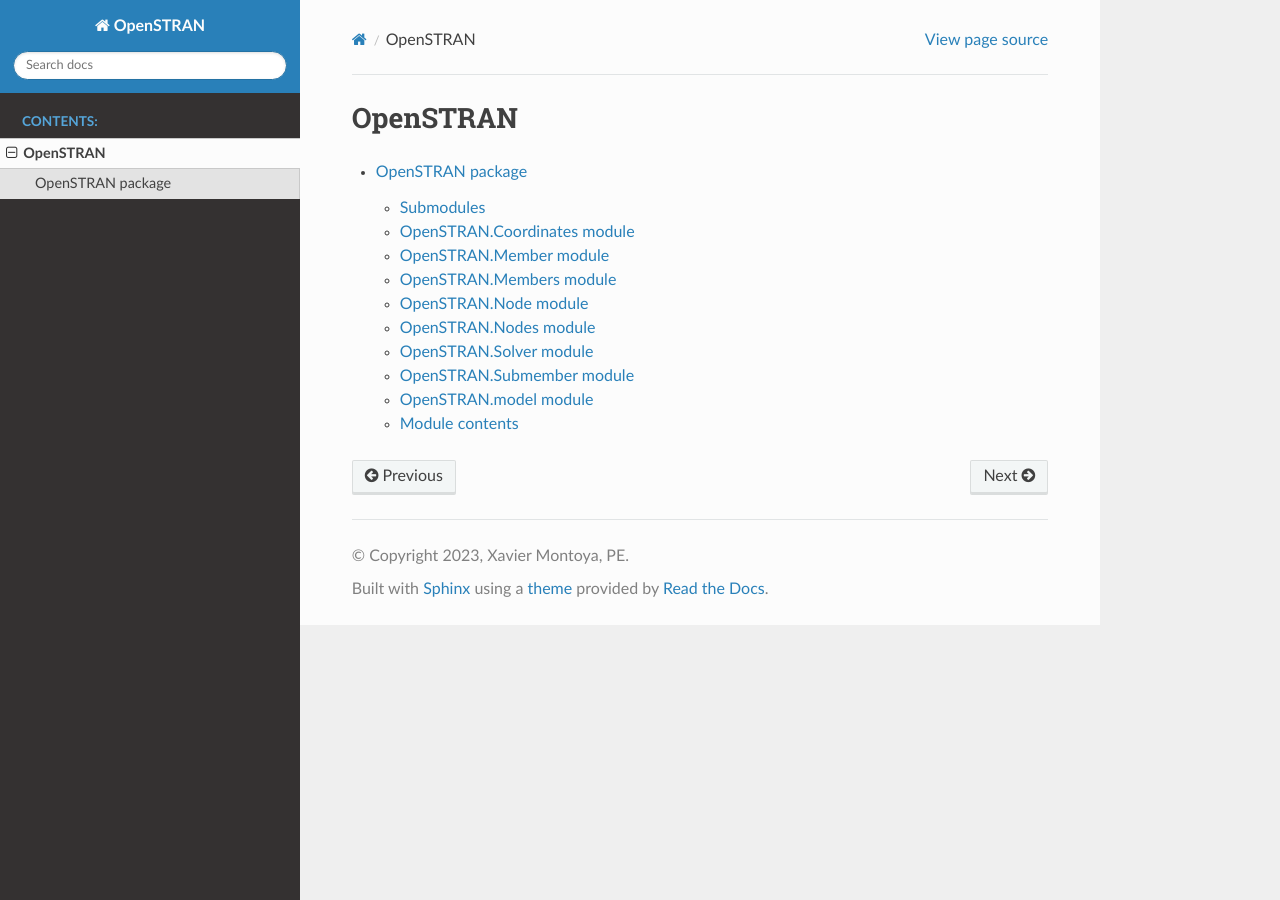
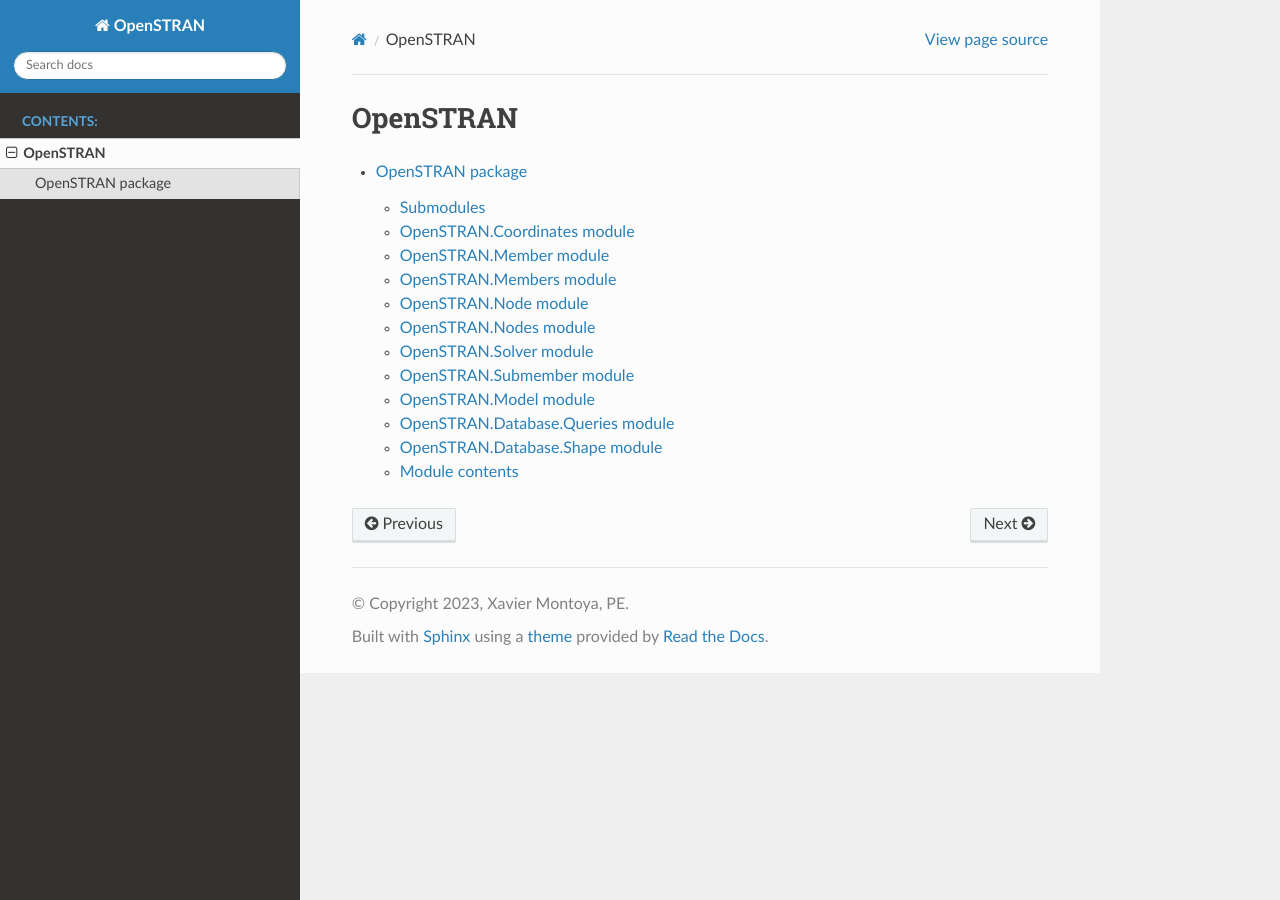
Before and after one commit to 3l-Sabio/OpenSTRAN, a Sphinx documentation site: the page built from docs/source/modules.rst, in a window 1280 px wide. Built offline with Sphinx 7.4.7 and the Read the Docs theme 3.1.0, drawn with Linux system fonts in a browser that asks for light colours.

Commit message:
add database modules

```diff
--- a/docs/source/OpenSTRAN.rst
+++ b/docs/source/OpenSTRAN.rst
@@ -60,10 +60,26 @@
    :show-inheritance:
    :undoc-members:
 
-OpenSTRAN.model module
+OpenSTRAN.Model module
 ----------------------
 
-.. automodule:: OpenSTRAN.model
+.. automodule:: OpenSTRAN.Model
+   :members:
+   :show-inheritance:
+   :undoc-members:
+
+OpenSTRAN.Database.Queries module
+---------------------------------
+
+.. automodule:: OpenSTRAN.Database.Queries
+   :members:
+   :show-inheritance:
+   :undoc-members:
+
+OpenSTRAN.Database.Shape module
+-------------------------------
+
+.. automodule:: OpenSTRAN.Database.Shape
    :members:
    :show-inheritance:
    :undoc-members:
```
